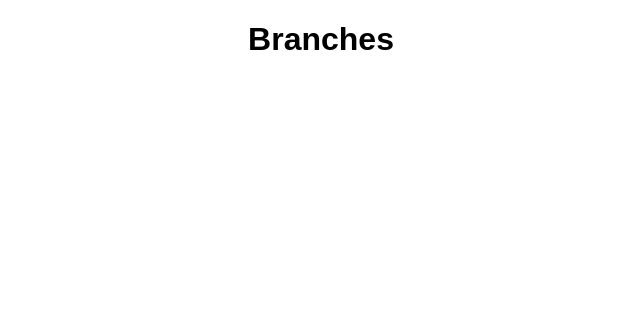
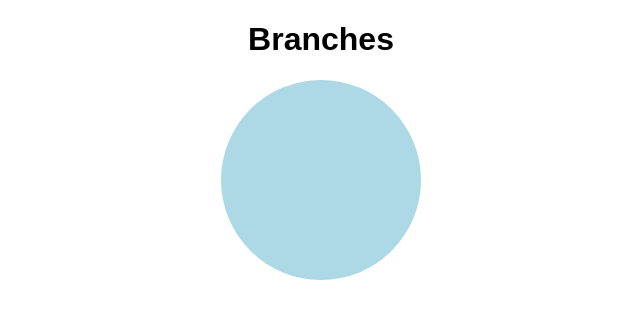
Before and after one commit to shrfrn/branch-demo, a plain HTML site: page index.html in a window 1280 px wide. Shown: the whole page, without its empty margins (319-959 px from the left). Drawn offline with Linux system fonts and the light colour scheme.

Commit message:
Add circle

```diff
--- a/css/branch-demo.css
+++ b/css/branch-demo.css
@@ -9,3 +9,11 @@ body {
 h1 {
     text-align: center;
 }
+
+.circle {
+    width: 200px;
+    height: 200px;
+    background-color: lightblue;
+    border-radius: 50%;
+    margin: 0 auto;
+}
--- a/index.html
+++ b/index.html
@@ -9,6 +9,7 @@
     </head>
     <body>
         <h1>Branches</h1>
+        <div class="circle"></div>
         <script src="js/branch-demo.js"></script>
     </body>
 </html>
```
